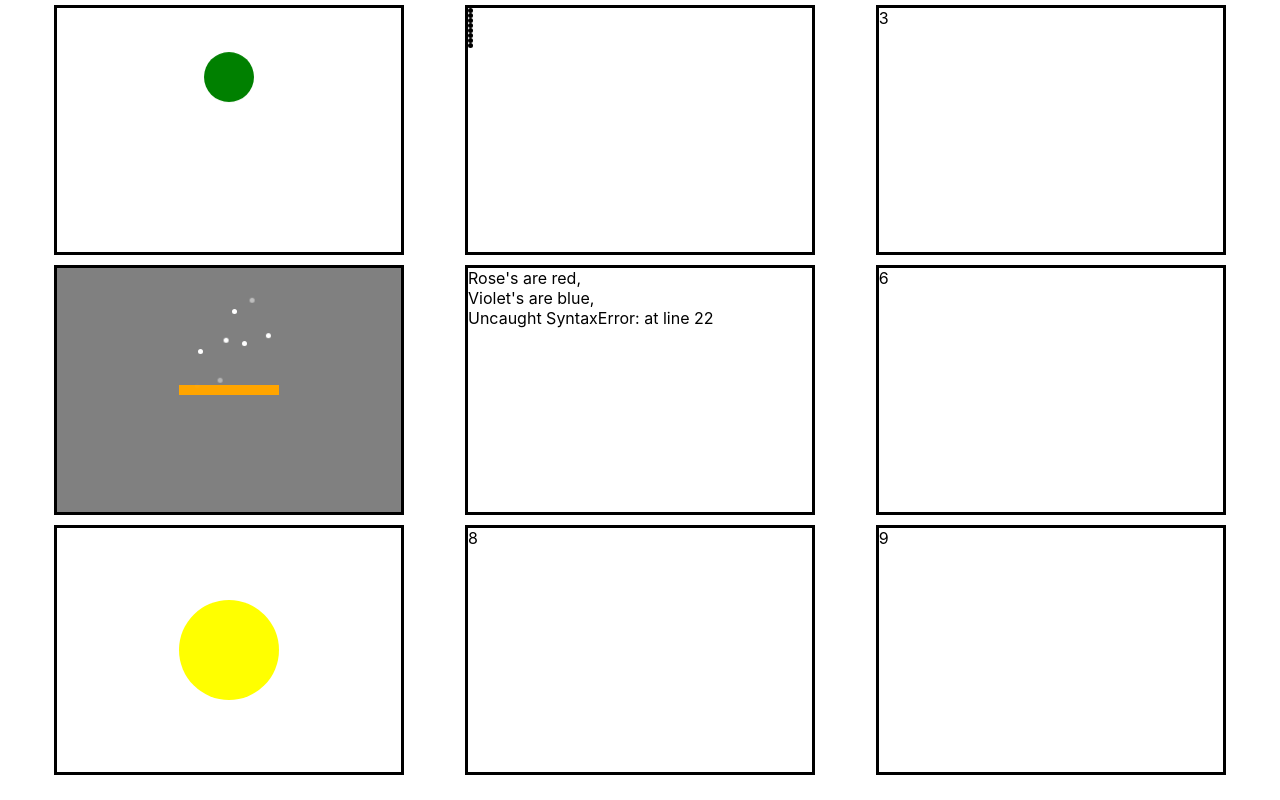
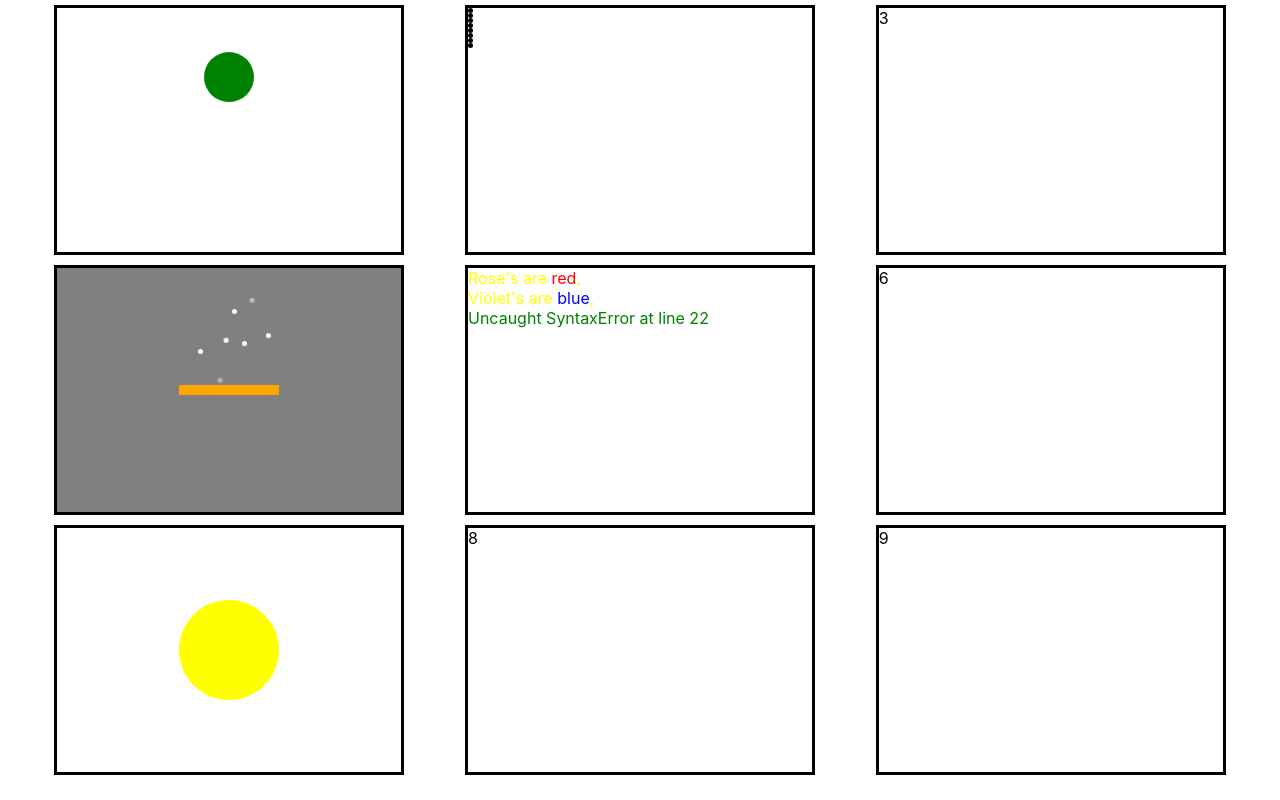
Before and after one commit to Jacoblynch99/react-css-playground, a React (Create React App) app: page / in a window 1280 px wide. Built offline with nearby package versions, Linux system fonts and the light colour scheme.

Commit message:
MEME styling

```diff
--- a/src/components/UserLanding.js
+++ b/src/components/UserLanding.js
@@ -168,9 +168,17 @@ const UserLanding = (props) => {
                     >
                         {/* MEME */}
                         <div>
-                            <div>Rose's are red,</div>
-                            <div>Violet's are blue,</div>
-                            <div>Uncaught SyntaxError: at line 22</div>
+                            <div className={classes.text}>
+                                Rose's are
+                                <span className={classes.roses}> red</span>,
+                            </div>
+                            <div className={classes.text}>
+                                Violet's are
+                                <span className={classes.violets}> blue</span>,
+                            </div>
+                            <div className={classes.punchline}>
+                                Uncaught SyntaxError at line 22
+                            </div>
                         </div>
                     </Grid>
                     <Grid
--- a/src/style.js
+++ b/src/style.js
@@ -1,5 +1,4 @@
 import { makeStyles } from '@material-ui/core/styles'
-import { Children } from 'react'
 
 const useStyles = makeStyles({
     ball: {
@@ -58,6 +57,19 @@ const useStyles = makeStyles({
         width: '350px',
         height: '250px',
     },
+    text: {
+        color: 'yellow',
+    },
+    roses: {
+        color: 'red',
+    },
+    violets: {
+        color: 'blue',
+    },
+    punchline: {
+        color: 'green',
+    },
+
     // creating the effect of snow with css, added opacity to the last 20% and first 20% to give it a smooth animation
     '@keyframes float': {
         '0%': {
```
